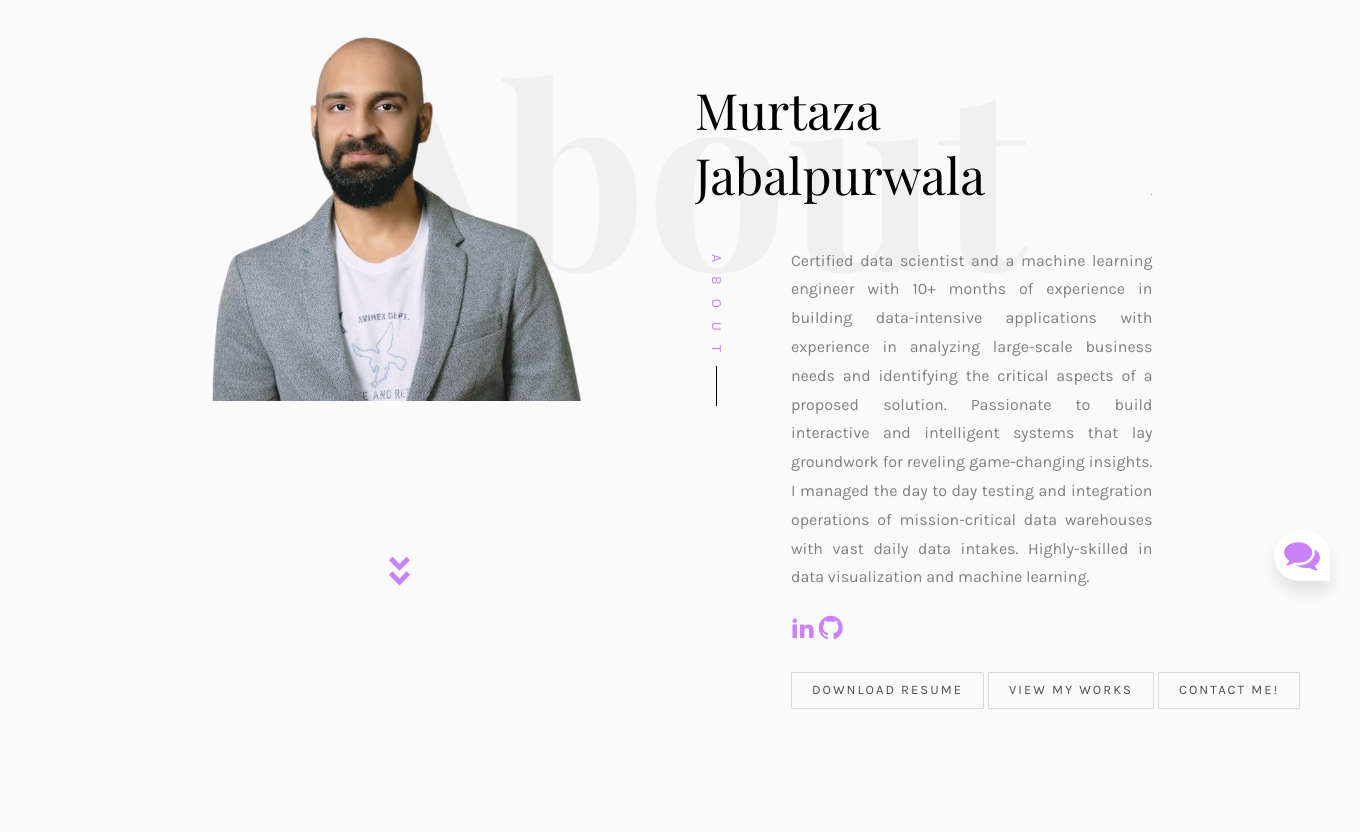
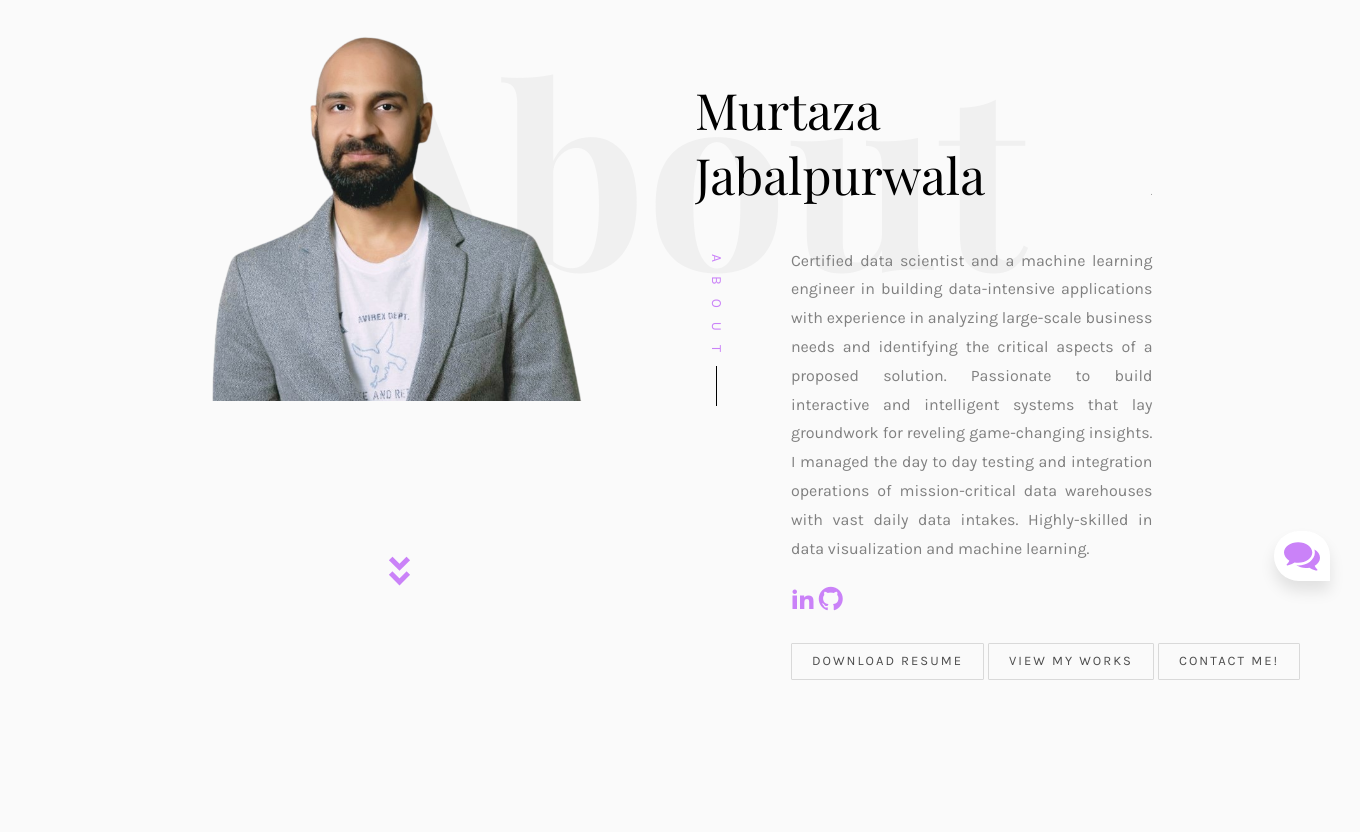
Before and after one commit to MurtazaJ/portfolio, a Flask app: page / in a window 1360 px wide; the page is wider, and only the part inside the window is pictured. Shown: the part 189-1021 px from the top of that part. Run offline with Flask 2, Linux system fonts and the light colour scheme; some libraries are stand-ins or nearby versions; some web fonts are replaced.

Commit message:
Update about2.html

```diff
--- a/templates/about2.html
+++ b/templates/about2.html
@@ -44,7 +44,7 @@
 								<div class="rotate">
 									<h2 class="heading">About</h2>
 								</div>
-								<p>Certified data scientist and a machine learning engineer with 10+ months of experience in building data-intensive applications with experience in analyzing large-scale business needs and identifying the critical aspects of a proposed solution. Passionate to build interactive and intelligent systems that lay groundwork for reveling game-changing insights. I managed the day to day testing and integration operations of mission-critical data warehouses with vast daily data intakes. Highly-skilled in data visualization and machine learning.</p>
+								<p>Certified data scientist and a machine learning engineer in building data-intensive applications with experience in analyzing large-scale business needs and identifying the critical aspects of a proposed solution. Passionate to build interactive and intelligent systems that lay groundwork for reveling game-changing insights. I managed the day to day testing and integration operations of mission-critical data warehouses with vast daily data intakes. Highly-skilled in data visualization and machine learning.</p>
 								<p class="colorlib-social-icons">
 									<a href="https://www.linkedin.com/in/murtaza-jabalpurwala" target="_blank"><i class="icon-linkedin2"></i></a>
 									<a href="https://github.com/MurtazaJ" target="_blank"><i class="icon-github"></i></a>
```
